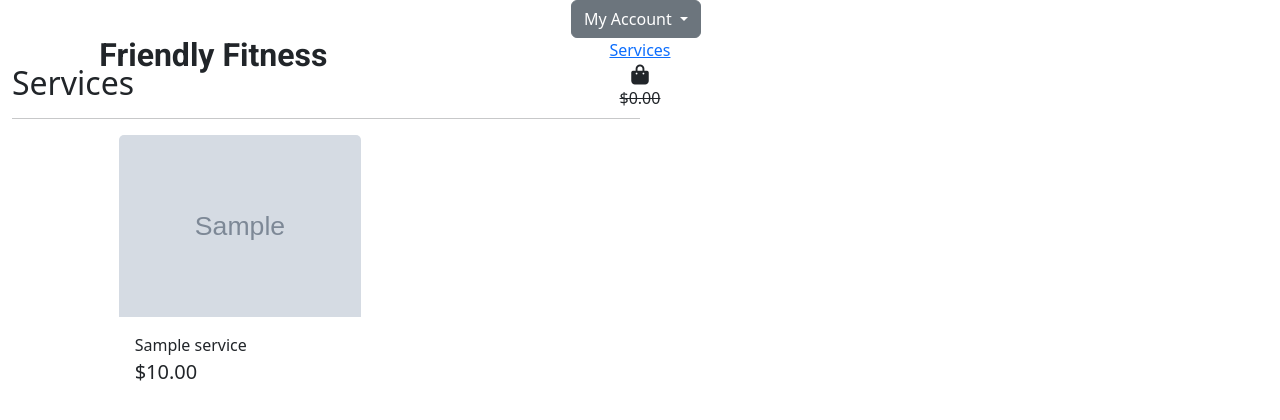
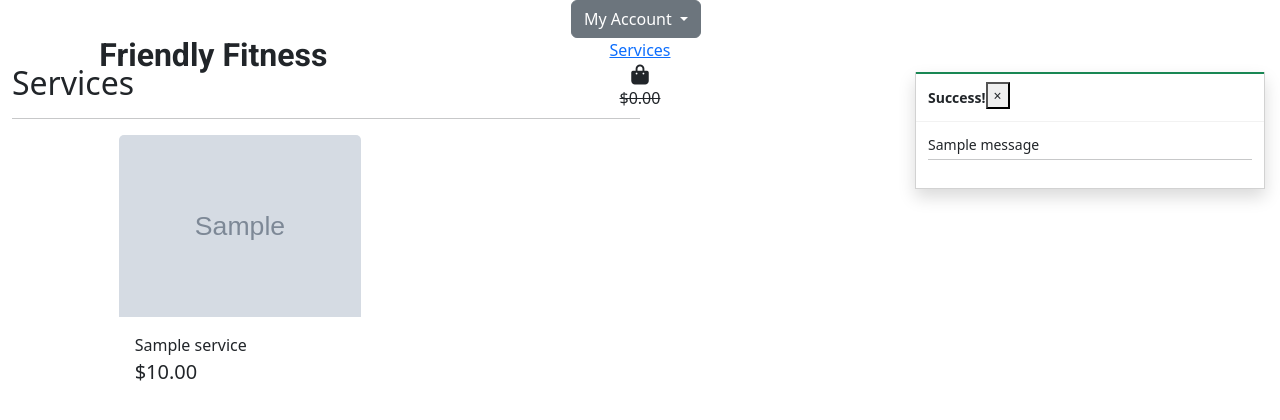
Before and after one commit to Code-Institute-Submissions/StephenKennyGains-FriendlyFitness_NovResub, a Django app: page /services/ in a window 1280 px wide. Shown: the top 420 px of the page. Run offline with Django 3.2, Linux system fonts and the light colour scheme; tables that the repository leaves empty hold one stand-in row (values such as "Sample post"); grey boxes marked "Sample" are stand-in pictures; one stand-in notice (Sample message) is shown; some libraries are stand-ins or nearby versions.

Commit message:
Added toasts and messages to Views

```diff
--- a/friendlyfitness/settings.py
+++ b/friendlyfitness/settings.py
@@ -79,6 +79,8 @@ TEMPLATES = [
         },
     },
 ]
+
+MESSAGE_STORAGE = 'django.contrib.messages.storage.session.SessionStorage'
 
 AUTHENTICATION_BACKENDS = [
     # Needed to login by username in Django admin, regardless of `allauth`
--- a/services/templates/services/service_detail.html
+++ b/services/templates/services/service_detail.html
@@ -66,3 +66,7 @@
     </div>
 
 {% endblock %}
+
+{% block postloadjs %}
+{{ block.super }}
+{% endblock %}
--- a/services/templates/services/services.html
+++ b/services/templates/services/services.html
@@ -55,3 +55,7 @@
     </div>
 
 {% endblock %}
+
+{% block postloadjs %}
+{{ block.super }}
+{% endblock %}
--- a/static/css/base.css
+++ b/static/css/base.css
@@ -15,6 +15,23 @@
     cursor: pointer;
 }
 
+/* -------- Bootstrap Toasts -------- */
+
+.message-container {
+    position: fixed;
+    top: 72px;
+    right: 15px;
+    z-index: 99999999999;
+}
+
+.custom-toast {
+    overflow: visible;
+}
+
+.toast-capper {
+    height: 2px;
+}
+
 /* --------- Media Queries --------- */
 
 /* Large */
--- a/templates/base.html
+++ b/templates/base.html
@@ -27,8 +27,9 @@
 
     {% block corejs %}
     <script src="https://kit.fontawesome.com/efa575d299.js" crossorigin="anonymous"></script>
-    <script src="https://cdn.jsdelivr.net/npm/bootstrap@5.2.0/dist/js/bootstrap.bundle.min.js" integrity="sha384-A3rJD856KowSb7dwlZdYEkO39Gagi7vIsF0jrRAoQmDKKtQBHUuLZ9AsSv4jD4Xa" crossorigin="anonymous"></script>
-    <script src="https://ajax.googleapis.com/ajax/libs/jquery/3.6.0/jquery.min.js"></script>
+    <script src="https://code.jquery.com/jquery-3.4.1.min.js" integrity="sha256-CSXorXvZcTkaix6Yvo6HppcZGetbYMGWSFlBw8HfCJo=" crossorigin="anonymous"></script>
+    <script src="https://cdn.jsdelivr.net/npm/popper.js@1.16.0/dist/umd/popper.min.js" integrity="sha384-Q6E9RHvbIyZFJoft+2mJbHaEWldlvI9IOYy5n3zV9zzTtmI3UksdQRVvoxMfooAo" crossorigin="anonymous"></script>
+    <script src="https://stackpath.bootstrapcdn.com/bootstrap/4.4.1/js/bootstrap.min.js" integrity="sha384-wfSDF2E50Y2D1uUdj0O3uMBJnjuUD4Ih7YwaYd1iqfktj0Uod8GCExl3Og8ifwB6" crossorigin="anonymous"></script>
     {% endblock %}
 
     {% block extra_js %}
@@ -105,7 +106,21 @@
     </header>
 
     {% if messages %}
-    <div class="message-container"></div>
+    <div class="message-container">
+        {% for message in messages %}
+            {% with message.level as level %}
+                {% if level == 40 %}
+                    {% include 'includes/toasts/toast_error.html' %}
+                {% elif level == 30 %}
+                    {% include 'includes/toasts/toast_warning.html' %}
+                {% elif level == 25 %}
+                    {% include 'includes/toasts/toast_success.html' %}
+                {% else %}
+                    {% include 'includes/toasts/toast_info.html' %}
+                {% endif %}
+            {% endwith %}
+        {% endfor %}
+    </div>
     {% endif %}
 
     {% block page_header %}
@@ -115,6 +130,9 @@
     {% endblock %}
 
     {% block postloadjs %}
+    <script type="text/javascript">
+        $('.toast').toast('show');
+    </script>
     {% endblock %}
 
   </body>
--- /dev/null
+++ b/templates/includes/toasts/toast_success.html
@@ -0,0 +1,58 @@
+<div class="toast custom-toast rounded-0 border-top-0" data-autohide="false">
+    <div class="arrow-up arrow-success"></div>
+    <div class="w-100 toast-capper bg-success"></div>
+    <div class="toast-header bg-white text-dark">
+        <strong class="mr-auto">Success!</strong>
+        <button type="button" class="ml-2 mb-1 close text-dark" data-dismiss="toast" aria-label="Close">
+            <span aria-hidden="true">&times;</span>
+        </button>
+    </div>
+    <div class="toast-body bg-white">
+        <div class="row">
+            <div class="col">
+                {{ message }}
+                <hr class="mt-1 mb-3">
+            </div>
+        </div>
+        {% if grand_total and not on_profile_page %}
+            <p class="logo-font bg-white text-black py-1">Your Bag ({{ product_count }})</p>
+            <div class="bag-notification-wrapper">
+                {% for item in cart_items %}
+                    <div class="row">
+                        <div class="col-3 my-1">
+                            {% if item.service.image %}
+                            <img class="w-100" src="{{ item.service.image.url }}" alt="{{ item.service.name }}">
+                            {% else %}
+                            <img class="w-100" src="{{ MEDIA_URL }}noimage.png" alt="{{ item.service.name }}">
+                            {% endif %}
+                        </div>
+                        <div class="col-9">
+                            <p class="my-0"><strong>{{ item.service.name }}</strong></p>
+                            <p class="my-0 small">Size: {% if item.service.has_sizes %}{{ item.size|upper }}{% else %}N/A{% endif %}</p>
+                            <p class="my-0 small text-muted">Qty: {{ item.quantity }}</p>
+                        </div>
+                    </div>
+                {% endfor %}
+            </div>
+            <div class="row">
+                <div class="col">
+                    <strong><p class="mt-3 mb-1 text-black">
+                        Total{% if free_delivery_delta > 0 %} (Exc. delivery){% endif %}:
+                        <span class="float-right">${{ total|floatformat:2 }}</span>
+                    </p></strong>
+                    {% if free_delivery_delta > 0 %}
+                        <p class="mb-0 p-2 bg-warning shadow-sm text-black text-center">
+                            Spend <strong>${{ free_delivery_delta }}</strong> more to get free next day delivery!
+                        </p>
+                    {% endif %}
+                    <a href="{% url 'view_cart' %}" class="btn btn-black btn-block rounded-0">
+                        <span class="text-uppercase">Go To Secure Checkout</span>
+                        <span class="icon">
+                            <i class="fas fa-lock"></i>
+                        </span>
+                    </a>
+                </div>
+            </div>
+        {% endif %}
+    </div>
+</div>
```
Also changed, not shown: cart/views.py (+6 -3 lines), templates/includes/toasts/toast_error.html (added, +13 -0 lines), templates/includes/toasts/toast_info.html (added, +13 -0 lines), templates/includes/toasts/toast_warning.html (added, +13 -0 lines).
